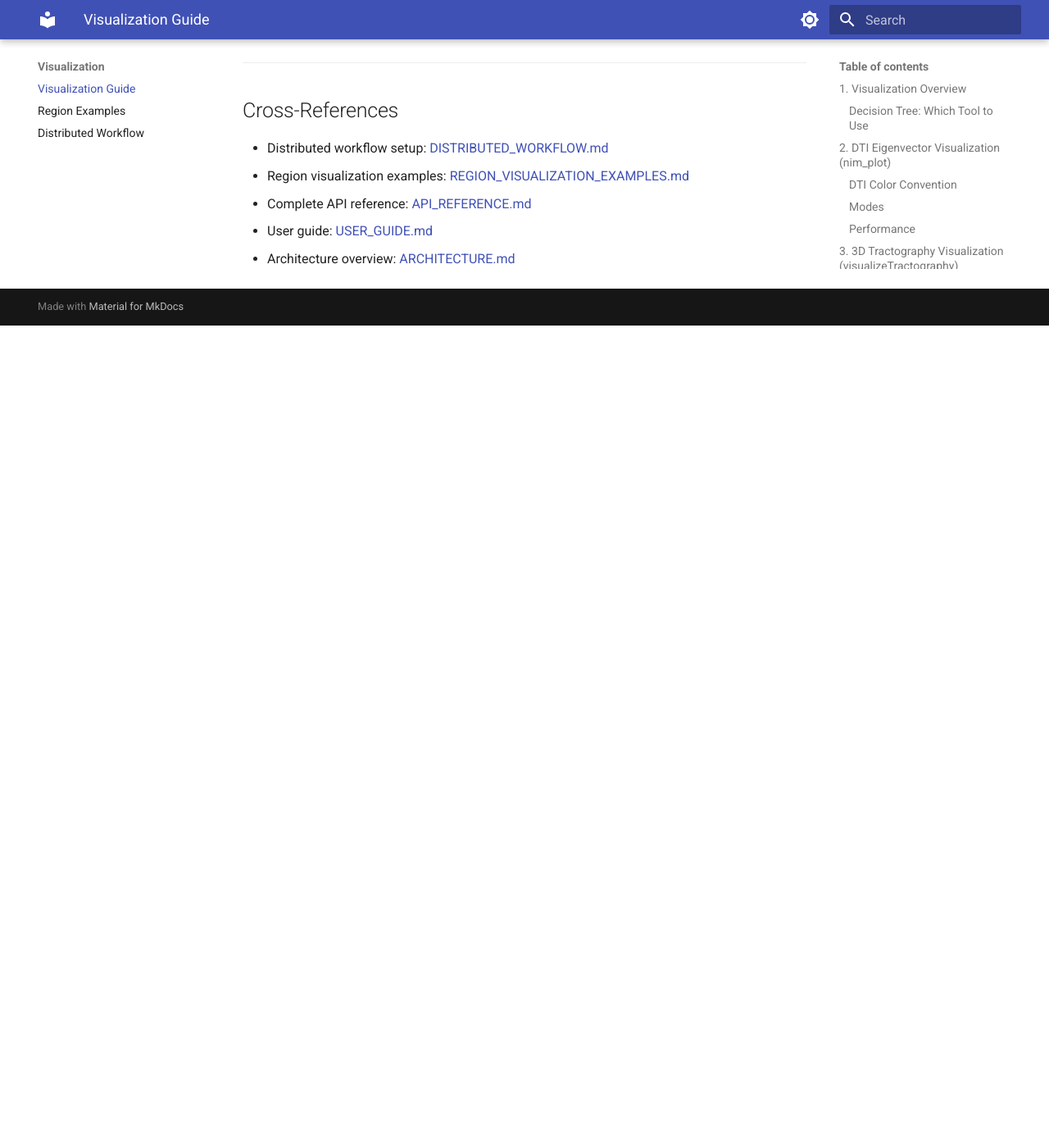
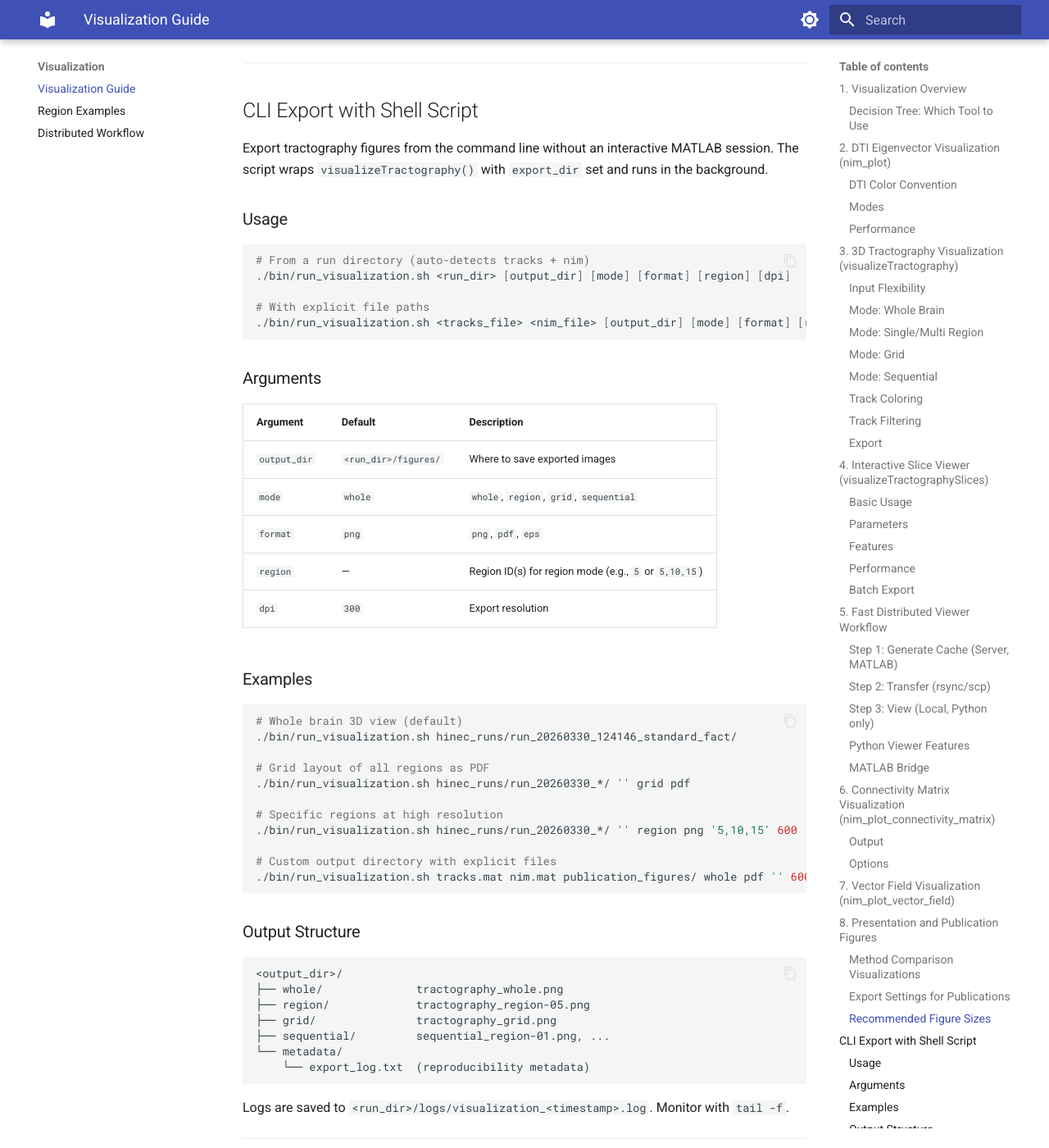
Before and after one commit to uicneuro/hinec, an MkDocs documentation site: the page built from docs/VISUALIZATION_GUIDE.md, in a window 1280 px wide and 1400 px high, scrolled down 10054 px. Shown: the whole window at 82% size. Built offline with MkDocs 1.6.1 and Material for MkDocs 9.7.7, drawn with Linux system fonts in a browser that asks for light colours; before the commit the page ends 10451 px from its top, so only the background shows below that.

Commit message:
optimize tractography use for users with additional scripts and functions

````diff
--- a/docs/USER_GUIDE.md
+++ b/docs/USER_GUIDE.md
@@ -315,6 +315,34 @@ visualizeTractography('tracks.mat', 'nim.mat', 'mode', 'whole', ...
     'export', 'figures/whole_brain.png');
 ```
 
+### CLI Visualization Export (Shell Script)
+
+Export figures headlessly without an interactive MATLAB session:
+
+```bash
+# From a run directory (auto-detects tracks + nim files)
+./bin/run_visualization.sh hinec_runs/run_20260330_*/
+
+# Specify mode and format
+./bin/run_visualization.sh hinec_runs/run_20260330_*/ '' grid png
+
+# Export specific region as PDF
+./bin/run_visualization.sh hinec_runs/run_20260330_*/ '' region pdf 5
+
+# With explicit file paths and custom output directory
+./bin/run_visualization.sh tracks.mat nim.mat figures/ whole png '' 600
+```
+
+Arguments: `<run_dir|tracks_file> [nim_file] [output_dir] [mode] [format] [region] [dpi]`
+
+| Argument | Default | Options |
+|----------|---------|---------|
+| mode | `whole` | `whole`, `region`, `grid`, `sequential` |
+| format | `png` | `png`, `pdf`, `eps` |
+| dpi | `300` | Any positive integer |
+
+Output is saved to `<run_dir>/figures/<mode>/` by default.
+
 ### Interactive Slice Viewer
 
 ```matlab
--- a/docs/VISUALIZATION_GUIDE.md
+++ b/docs/VISUALIZATION_GUIDE.md
@@ -425,6 +425,62 @@ print('-dpdf', '-r300', 'figures/fig1_final.pdf');
 
 ---
 
+## CLI Export with Shell Script
+
+Export tractography figures from the command line without an interactive MATLAB session. The script wraps `visualizeTractography()` with `export_dir` set and runs in the background.
+
+### Usage
+
+```bash
+# From a run directory (auto-detects tracks + nim)
+./bin/run_visualization.sh <run_dir> [output_dir] [mode] [format] [region] [dpi]
+
+# With explicit file paths
+./bin/run_visualization.sh <tracks_file> <nim_file> [output_dir] [mode] [format] [region] [dpi]
+```
+
+### Arguments
+
+| Argument | Default | Description |
+|----------|---------|-------------|
+| `output_dir` | `<run_dir>/figures/` | Where to save exported images |
+| `mode` | `whole` | `whole`, `region`, `grid`, `sequential` |
+| `format` | `png` | `png`, `pdf`, `eps` |
+| `region` | — | Region ID(s) for region mode (e.g., `5` or `5,10,15`) |
+| `dpi` | `300` | Export resolution |
+
+### Examples
+
+```bash
+# Whole brain 3D view (default)
+./bin/run_visualization.sh hinec_runs/run_20260330_124146_standard_fact/
+
+# Grid layout of all regions as PDF
+./bin/run_visualization.sh hinec_runs/run_20260330_*/ '' grid pdf
+
+# Specific regions at high resolution
+./bin/run_visualization.sh hinec_runs/run_20260330_*/ '' region png '5,10,15' 600
+
+# Custom output directory with explicit files
+./bin/run_visualization.sh tracks.mat nim.mat publication_figures/ whole pdf '' 600
+```
+
+### Output Structure
+
+```
+<output_dir>/
+├── whole/              tractography_whole.png
+├── region/             tractography_region-05.png
+├── grid/               tractography_grid.png
+├── sequential/         sequential_region-01.png, ...
+└── metadata/
+    └── export_log.txt  (reproducibility metadata)
+```
+
+Logs are saved to `<run_dir>/logs/visualization_<timestamp>.log`. Monitor with `tail -f`.
+
+---
+
 ## Cross-References
 
 - Distributed workflow setup: [DISTRIBUTED_WORKFLOW.md](DISTRIBUTED_WORKFLOW.md)
````
Also changed, not shown: CLAUDE.md (+1 -0 lines), README.md (+5 -0 lines), 7 other files.
